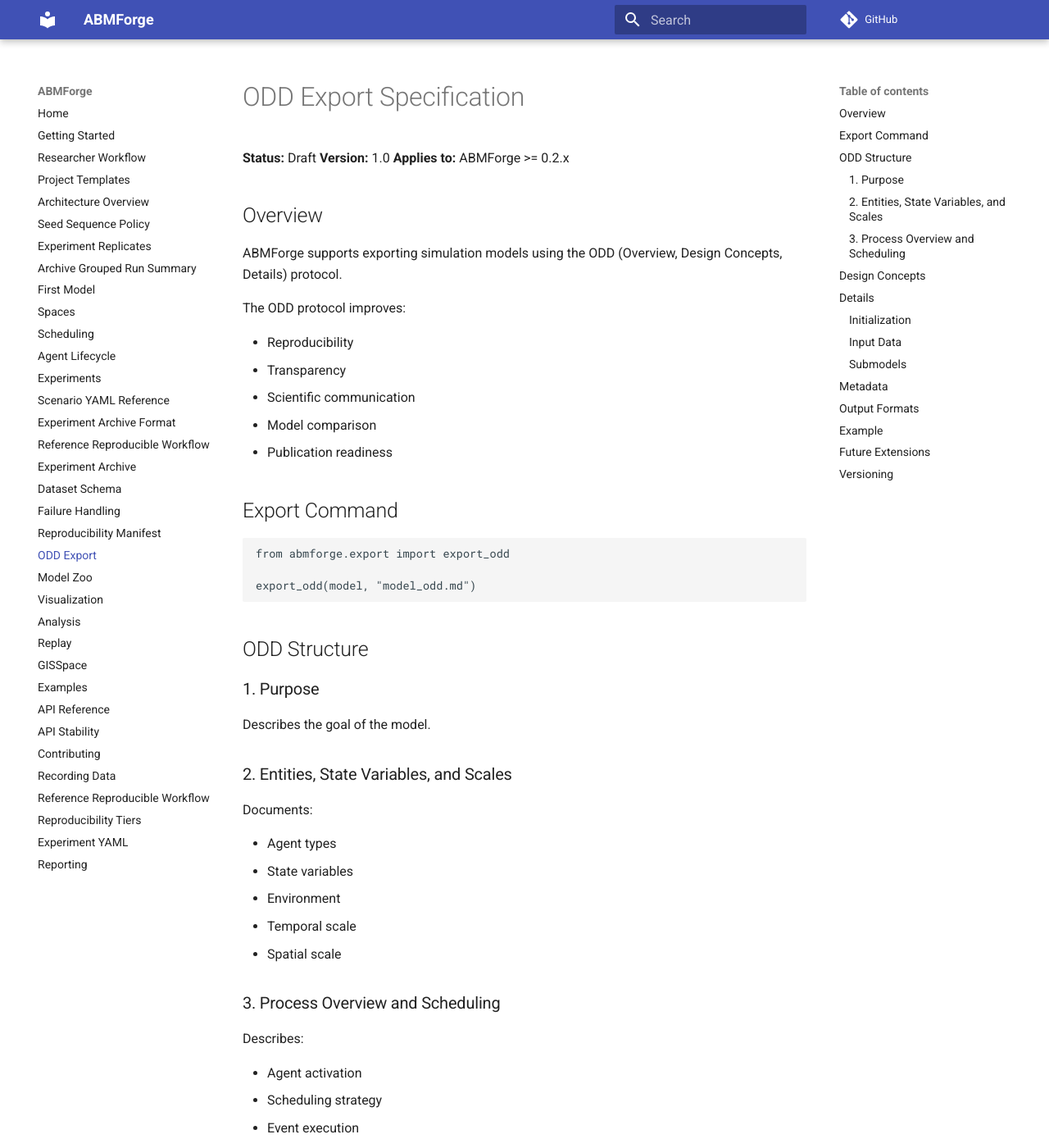
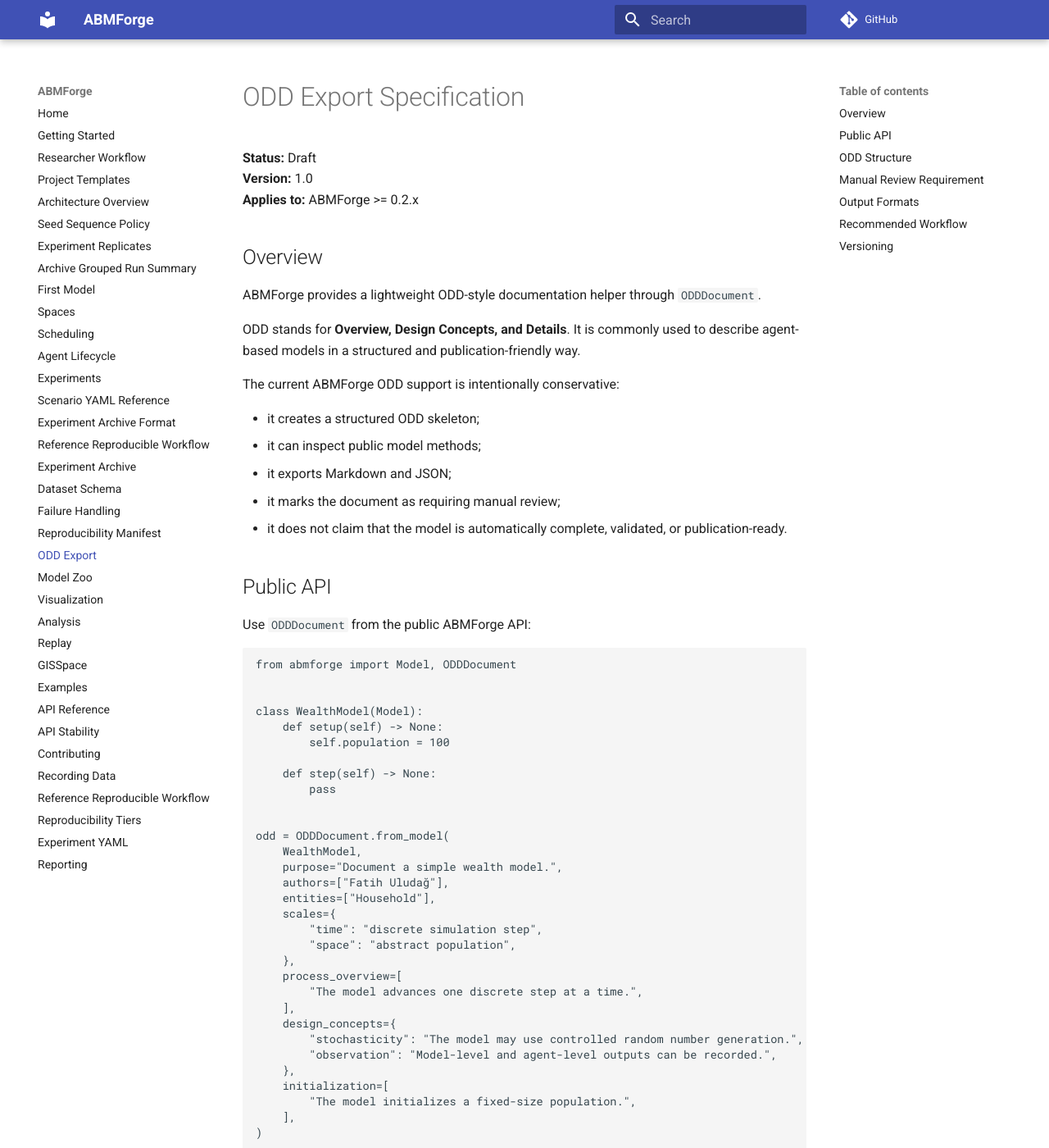
Before and after one commit to fatihuludag-lab/abmforge, an MkDocs documentation site: the page built from docs/odd-export.md, in a window 1280 px wide and 1400 px high. Shown: the whole window at 82% size. Built offline with MkDocs 1.6.1 and Material for MkDocs 9.7.7, drawn with Linux system fonts in a browser that asks for light colours; comment, search, counter and statistics services are not loaded; some of the changed text lies outside the part shown.

Commit message:
fix: align user-facing metadata and documentation

````diff
--- a/docs/odd-export.md
+++ b/docs/odd-export.md
@@ -6,114 +6,124 @@
 
 ## Overview
 
-ABMForge supports exporting simulation models using the ODD (Overview, Design Concepts, Details) protocol.
+ABMForge provides a lightweight ODD-style documentation helper through
+`ODDDocument`.
 
-The ODD protocol improves:
+ODD stands for **Overview, Design Concepts, and Details**. It is commonly used
+to describe agent-based models in a structured and publication-friendly way.
 
-- Reproducibility
-- Transparency
-- Scientific communication
-- Model comparison
-- Publication readiness
+The current ABMForge ODD support is intentionally conservative:
 
-## Export Command
+- it creates a structured ODD skeleton;
+- it can inspect public model methods;
+- it exports Markdown and JSON;
+- it marks the document as requiring manual review;
+- it does not claim that the model is automatically complete, validated, or publication-ready.
+
+## Public API
+
+Use `ODDDocument` from the public ABMForge API:
 
 ```python
-from abmforge.export import export_odd
+from abmforge import Model, ODDDocument
 
-export_odd(model, "model_odd.md")
+
+class WealthModel(Model):
+    def setup(self) -> None:
+        self.population = 100
+
+    def step(self) -> None:
+        pass
+
+
+odd = ODDDocument.from_model(
+    WealthModel,
+    purpose="Document a simple wealth model.",
+    authors=["Fatih Uludağ"],
+    entities=["Household"],
+    scales={
+        "time": "discrete simulation step",
+        "space": "abstract population",
+    },
+    process_overview=[
+        "The model advances one discrete step at a time.",
+    ],
+    design_concepts={
+        "stochasticity": "The model may use controlled random number generation.",
+        "observation": "Model-level and agent-level outputs can be recorded.",
+    },
+    initialization=[
+        "The model initializes a fixed-size population.",
+    ],
+)
+
+odd.add_state_variable(
+    "Household",
+    "wealth",
+    description="Household wealth level.",
+    kind="float",
+    unit="abstract units",
+)
+
+odd.write_markdown("outputs/ODD.md")
+odd.write_json("outputs/ODD.json")
 ```
 
 ## ODD Structure
 
-### 1. Purpose
+ABMForge's ODD skeleton includes:
 
-Describes the goal of the model.
+1. Purpose
+2. Entities, state variables, and scales
+3. Process overview and scheduling
+4. Design concepts
+5. Initialization
+6. Input data
+7. Submodels
+8. Decision processes
+9. ABMForge model introspection
+10. Completeness checklist
 
-### 2. Entities, State Variables, and Scales
+## Manual Review Requirement
 
-Documents:
+Generated ODD files are skeleton documents. Authors should review and complete
+every section before using them in a thesis, article, technical report, or
+supplementary material.
 
-- Agent types
-- State variables
-- Environment
-- Temporal scale
-- Spatial scale
-
-### 3. Process Overview and Scheduling
-
-Describes:
-
-- Agent activation
-- Scheduling strategy
-- Event execution
-- Simulation lifecycle
-
-## Design Concepts
-
-- Basic principles
-- Emergence
-- Adaptation
-- Objectives
-- Learning
-- Prediction
-- Sensing
-- Interaction
-- Stochasticity
-- Collectives
-- Observation
-
-## Details
-
-### Initialization
-
-Initial model state.
-
-### Input Data
-
-External datasets used by the model.
-
-### Submodels
-
-Agent decision logic and sub-processes.
-
-## Metadata
-
-| Field | Description |
-|---------|-------------|
-| model_name | Model name |
-| model_version | Version |
-| abmforge_version | Framework version |
-| author | Author |
-| created_at | Creation timestamp |
+The ODD helper supports documentation. It does not replace scientific validation,
+calibration, sensitivity analysis, or methodological review.
 
 ## Output Formats
 
-Current:
-- Markdown (.md)
+Currently supported:
 
-Planned:
+- Markdown
+- JSON
+
+Planned or future formats may include:
+
+- HTML
 - PDF
-- HTML
-- JATS XML
+- journal-specific templates
 
-## Example
+## Recommended Workflow
 
-```python
-odd_text = model.to_odd()
-
-with open("model_odd.md", "w") as f:
-    f.write(odd_text)
+```text
+model class
+    ↓
+ODDDocument.from_model(...)
+    ↓
+manual review and completion
+    ↓
+ODD.md / ODD.json
+    ↓
+experiment archive or publication supplement
 ```
-
-## Future Extensions
-
-- Automatic diagram generation
-- UML export
-- Network visualization export
-- Publication-ready templates
-- Journal-specific ODD templates
 
 ## Versioning
 
-odd_version=1.0
+Current schema version:
+
+```text
+abmforge.odd.v1
+```
````
Also changed, not shown: README.md (+3 -3 lines), ROADMAP.md (+71 -24 lines), docs/reproducibility-tiers.md (+1 -1 lines), 3 other files.
